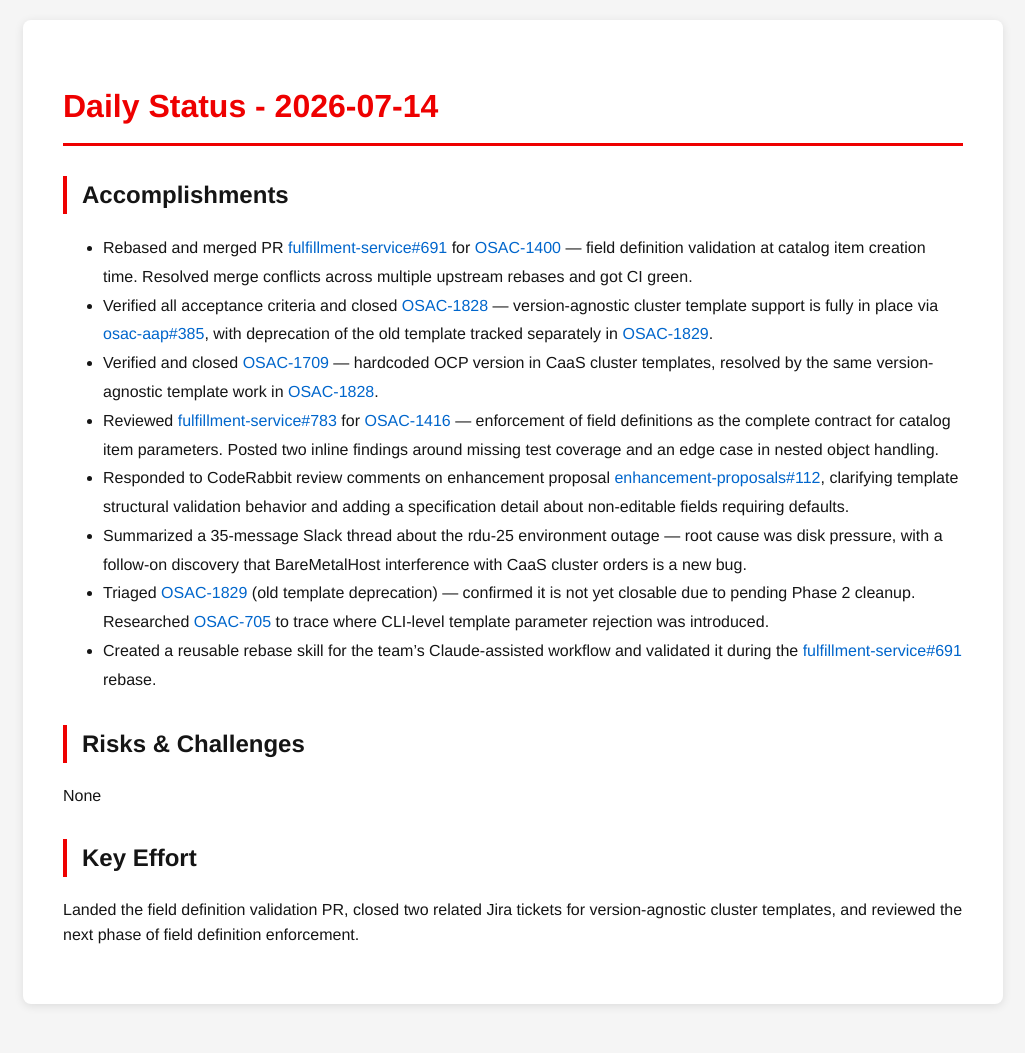
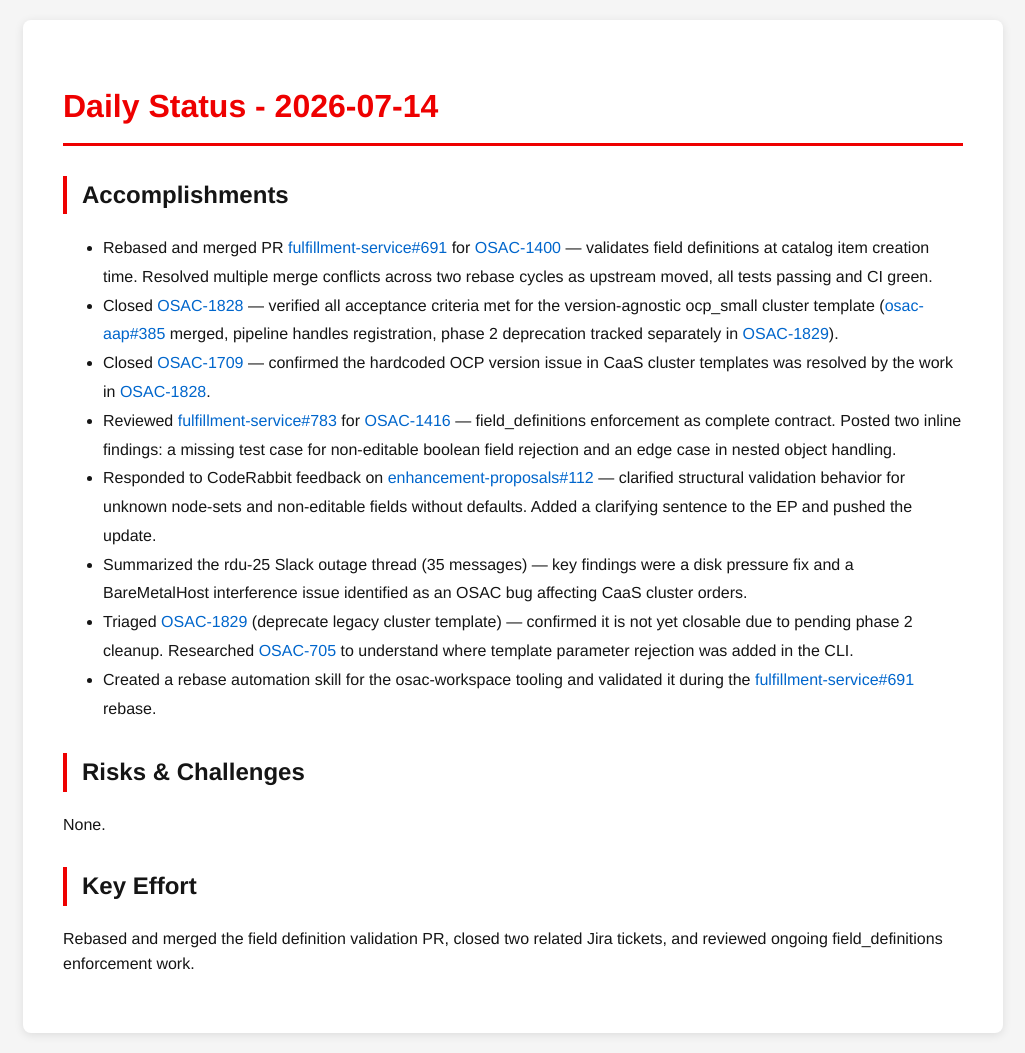
Before and after one commit to tzvatot/daily-status, a Jekyll site: the page built from 2026-07-14.md, in a window 1280 px wide. Shown: the whole page, without its empty margins (127-1152 px from the left). Built offline with Jekyll 4.4.1, drawn with Linux system fonts in a browser that asks for light colours; before the commit the page ends 1024 px from its top, so only the background shows below that.

Commit message:
Daily status update - 2026-07-14

```diff
--- a/2026-07-14.md
+++ b/2026-07-14.md
@@ -7,17 +7,17 @@
 # Daily Status - 2026-07-14
 
 ## Accomplishments
-- Rebased and merged PR [fulfillment-service#691](https://github.com/osac-project/fulfillment-service/pull/691) for [OSAC-1400](https://redhat.atlassian.net/browse/OSAC-1400) — field definition validation at catalog item creation time. Resolved merge conflicts across multiple upstream rebases and got CI green.
-- Verified all acceptance criteria and closed [OSAC-1828](https://redhat.atlassian.net/browse/OSAC-1828) — version-agnostic cluster template support is fully in place via [osac-aap#385](https://github.com/osac-project/osac-aap/pull/385), with deprecation of the old template tracked separately in [OSAC-1829](https://redhat.atlassian.net/browse/OSAC-1829).
-- Verified and closed [OSAC-1709](https://redhat.atlassian.net/browse/OSAC-1709) — hardcoded OCP version in CaaS cluster templates, resolved by the same version-agnostic template work in [OSAC-1828](https://redhat.atlassian.net/browse/OSAC-1828).
-- Reviewed [fulfillment-service#783](https://github.com/osac-project/fulfillment-service/pull/783) for [OSAC-1416](https://redhat.atlassian.net/browse/OSAC-1416) — enforcement of field definitions as the complete contract for catalog item parameters. Posted two inline findings around missing test coverage and an edge case in nested object handling.
-- Responded to CodeRabbit review comments on enhancement proposal [enhancement-proposals#112](https://github.com/osac-project/enhancement-proposals/pull/112), clarifying template structural validation behavior and adding a specification detail about non-editable fields requiring defaults.
-- Summarized a 35-message Slack thread about the rdu-25 environment outage — root cause was disk pressure, with a follow-on discovery that BareMetalHost interference with CaaS cluster orders is a new bug.
-- Triaged [OSAC-1829](https://redhat.atlassian.net/browse/OSAC-1829) (old template deprecation) — confirmed it is not yet closable due to pending Phase 2 cleanup. Researched [OSAC-705](https://redhat.atlassian.net/browse/OSAC-705) to trace where CLI-level template parameter rejection was introduced.
-- Created a reusable rebase skill for the team's Claude-assisted workflow and validated it during the [fulfillment-service#691](https://github.com/osac-project/fulfillment-service/pull/691) rebase.
+- Rebased and merged PR [fulfillment-service#691](https://github.com/osac-project/fulfillment-service/pull/691) for [OSAC-1400](https://redhat.atlassian.net/browse/OSAC-1400) — validates field definitions at catalog item creation time. Resolved multiple merge conflicts across two rebase cycles as upstream moved, all tests passing and CI green.
+- Closed [OSAC-1828](https://redhat.atlassian.net/browse/OSAC-1828) — verified all acceptance criteria met for the version-agnostic ocp_small cluster template ([osac-aap#385](https://github.com/osac-project/osac-aap/pull/385) merged, pipeline handles registration, phase 2 deprecation tracked separately in [OSAC-1829](https://redhat.atlassian.net/browse/OSAC-1829)).
+- Closed [OSAC-1709](https://redhat.atlassian.net/browse/OSAC-1709) — confirmed the hardcoded OCP version issue in CaaS cluster templates was resolved by the work in [OSAC-1828](https://redhat.atlassian.net/browse/OSAC-1828).
+- Reviewed [fulfillment-service#783](https://github.com/osac-project/fulfillment-service/pull/783) for [OSAC-1416](https://redhat.atlassian.net/browse/OSAC-1416) — field_definitions enforcement as complete contract. Posted two inline findings: a missing test case for non-editable boolean field rejection and an edge case in nested object handling.
+- Responded to CodeRabbit feedback on [enhancement-proposals#112](https://github.com/osac-project/enhancement-proposals/pull/112) — clarified structural validation behavior for unknown node-sets and non-editable fields without defaults. Added a clarifying sentence to the EP and pushed the update.
+- Summarized the rdu-25 Slack outage thread (35 messages) — key findings were a disk pressure fix and a BareMetalHost interference issue identified as an OSAC bug affecting CaaS cluster orders.
+- Triaged [OSAC-1829](https://redhat.atlassian.net/browse/OSAC-1829) (deprecate legacy cluster template) — confirmed it is not yet closable due to pending phase 2 cleanup. Researched [OSAC-705](https://redhat.atlassian.net/browse/OSAC-705) to understand where template parameter rejection was added in the CLI.
+- Created a rebase automation skill for the osac-workspace tooling and validated it during the [fulfillment-service#691](https://github.com/osac-project/fulfillment-service/pull/691) rebase.
 
 ## Risks & Challenges
-None
+None.
 
 ## Key Effort
-Landed the field definition validation PR, closed two related Jira tickets for version-agnostic cluster templates, and reviewed the next phase of field definition enforcement.
+Rebased and merged the field definition validation PR, closed two related Jira tickets, and reviewed ongoing field_definitions enforcement work.
```
